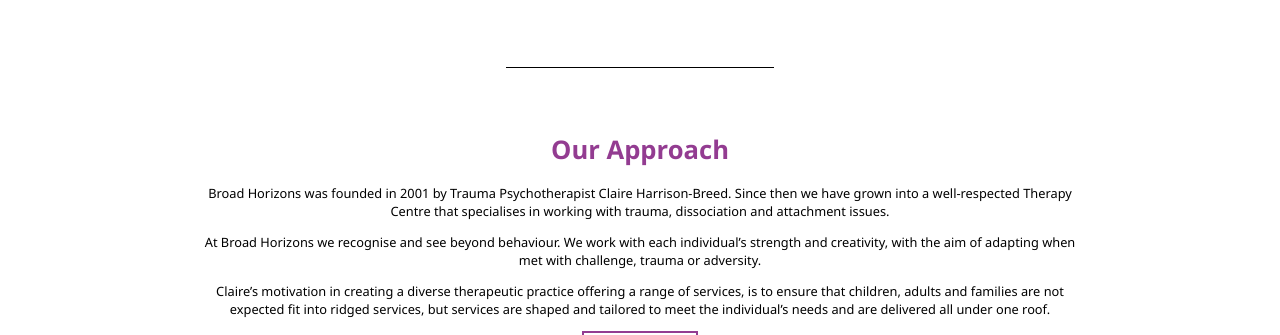
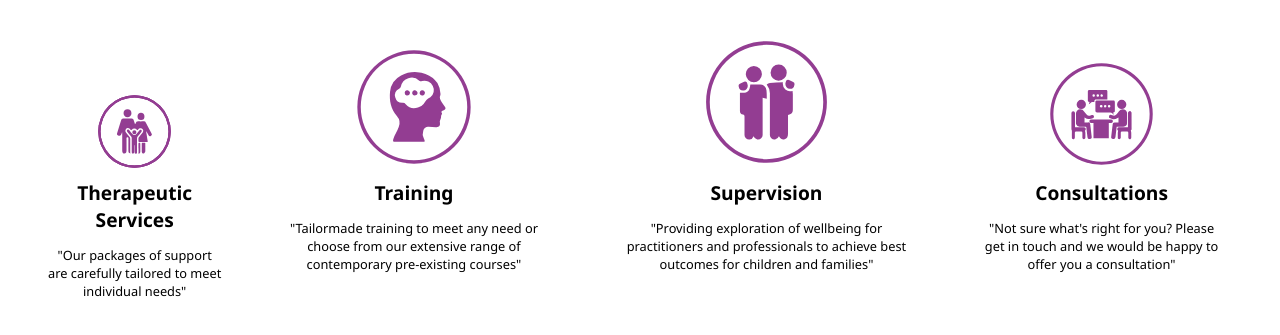
Before and after one commit to 40yostudent/tanyalecchi.com, a PHP site: page /index-wip.php in a window 1280 px wide. Shown: the part 854-1189 px from the top of the page. Run offline with PHP 8.4, Linux system fonts and the light colour scheme.

Commit message:
actual words and some images

```diff
--- a/index-wip.php
+++ b/index-wip.php
@@ -4,7 +4,7 @@
 
         <img class="banner" src="https://placeimg.com/375/250/people">
 
-        <div id="intro">
+        <!-- <div id="intro">
             <h1>our approach</h1>
             <p>Broad Horizons was founded in 2001 by Trauma Psychotherapist Claire Harrison-Breed. Since then we have
                 grown into a well-respected Therapy Centre that specialises in working with trauma, dissociation and
@@ -15,14 +15,14 @@
                 ensure that children, adults and families are not expected fit into ridged services, but services are
                 shaped and tailored to meet the individual’s needs and are delivered all under one roof.</p>
             <button>discover more</button>
-        </div>
+        </div> -->
 
         <div class="services">
             <div>
                 <img src="./images/icon-services.svg">
                 <div>
                     <h2>therapeutic services</h2>
-                    <p>Lorem ipsum dolor sit amet, consectetur adipiscing elit, sed do eiusmod tempor incididunt ut labore et dolore magna aliqua. Ut enim ad minim veniam, quis nostrud exercitation ullamco laboris nisi ut aliquip exea commodo consequat. Duis aute irure dolor in reprehenderit in voluptate velit esse cillum dolore eu fugiat nulla pariatur. Excepteur sint occaecat cupidatat non proident, sunt in culpa qui officia deserunt mollit anim id est laborum.</p>
+                    <p>"Our packages of support are carefully tailored to meet individual needs"</p>
                 </div>
             </div>
 
@@ -30,15 +30,15 @@
                 <img src="./images/icon-training.svg">
                 <div>
                     <h2>training</h2>
-                    <p>Lorem ipsum dolor sit amet, consectetur adipiscing elit, sed do eiusmod tempor incididunt ut labore et dolore magna aliqua. Ut enim ad minim veniam, quis nostrud exercitation ullamco laboris nisi ut aliquip exea commodo consequat. Duis aute irure dolor in reprehenderit in voluptate velit esse cillum dolore eu fugiat nulla pariatur. Excepteur sint occaecat cupidatat non proident, sunt in culpa qui officia deserunt mollit anim id est laborum.</p>
+                    <p>"Tailormade training to meet any need or choose from our extensive range of contemporary pre-existing courses"</p>
                 </div>
             </div>
 
             <div>
-                <img src="./images/icon-assessments.svg">
+                <img src="./images/icon-supervisions.svg">
                 <div>
-                    <h2>assessments</h2>
-                    <p>Lorem ipsum dolor sit amet, consectetur adipiscing elit, sed do eiusmod tempor incididunt ut labore et dolore magna aliqua. Ut enim ad minim veniam, quis nostrud exercitation ullamco laboris nisi ut aliquip exea commodo consequat. Duis aute irure dolor in reprehenderit in voluptate velit esse cillum dolore eu fugiat nulla pariatur. Excepteur sint occaecat cupidatat non proident, sunt in culpa qui officia deserunt mollit anim id est laborum.</p>
+                    <h2>supervision</h2>
+                    <p>"Providing exploration of wellbeing for practitioners and professionals to achieve best outcomes for children and families"</p>
                 </div>
             </div>
 
@@ -46,20 +46,20 @@
                 <img src="./images/icon-consultations.svg">
                 <div>
                     <h2>consultations</h2>
-                    <p>Lorem ipsum dolor sit amet, consectetur adipiscing elit, sed do eiusmod tempor incididunt ut labore et dolore magna aliqua. Ut enim ad minim veniam, quis nostrud exercitation ullamco laboris nisi ut aliquip exea commodo consequat. Duis aute irure dolor in reprehenderit in voluptate velit esse cillum dolore eu fugiat nulla pariatur. Excepteur sint occaecat cupidatat non proident, sunt in culpa qui officia deserunt mollit anim id est laborum.</p>
+                    <p>"Not sure what's right for you? Please get in touch and we would be happy to offer you a consultation"</p>
                 </div>
             </div>
         </div>
 
         <div id="claire">
             <h1>claire harrison - breed</h1>
-            <h3>Lorem ipsum dolor sit amet, consectetur adipiscing elit, sed do eiusmod tempor incididunt ut labore et dolore magna aliqua. Ut enim ad minim veniam, quis nostrud exercitation ullamco laboris nisi ut aliquip exea commodo consequat. Duis aute irure dolor in reprehenderit in voluptate velit esse cillum dolore eu fugiat nulla pariatur. Excepteur sint occaecat cupidatat non proident, sunt in culpa qui officia deserunt mollit anim id est laborum.</h3>
+            <h3><em>"developing the potential for change"</em></h3>
 
-            <p>Lorem ipsum dolor sit amet, consectetur adipiscing elit, sed do eiusmod tempor incididunt ut labore et dolore magna aliqua. Ut enim ad minim veniam, quis nostrud exercitation ullamco laboris nisi ut aliquip exea commodo consequat. Duis aute irure dolor in reprehenderit in voluptate velit esse cillum dolore eu fugiat nulla pariatur. Excepteur sint occaecat cupidatat non proident, sunt in culpa qui officia deserunt mollit anim id est laborum.</p>
-            <button>discover more</button>
+            <p>Welcome! Here at Broad Horizons we welcome referrals from professionals, adult self-referrals, parents and carers of children and young people. We offer a range of Psychotherapy, Therapeutic Interventions, Assessments, Clinical Supervision and Trainings all under one roof.</p>
+            <button><a href="#">about us</a></button>
         </div>
 
-        <h1 id="team-title">our team</h1>
+        <!-- <h1 id="team-title">our team</h1>
 
         <div id="team">
 
@@ -95,7 +95,7 @@
                 </div>
             </div>
 
-        </div>
+        </div> -->
 
         <div id="form">
 
--- a/styles.css
+++ b/styles.css
@@ -214,22 +214,22 @@ nav > a {
     }
 
     .services > div > img {
-        width: 30%;
-        margin: 10% 35%;
+        width: 40%;
+        margin: 0 30%;
     }
 
     .services > div > div {
         text-align: center;
 
-        width: 70%;
+        width: 80%;
 
-        margin: 1em 15%;
+        margin: 0 10%;
         float: none;
     }
 
     .services > div > div > h2 {
         color: var(--nero);
-        margin-top: 0;
+        margin: 0;
     }
 }
 
@@ -257,8 +257,6 @@ nav > a {
 }
 
 #claire {
-    /* background-image: url("https://placeimg.com/375/375/people");
-    background-color: var(--blu_trasp); */
     background: linear-gradient(var(--blu_trasp),var(--blu_trasp)), url("https://placeimg.com/375/375/people");
     color: var(--bianco);
     padding: 2em 1em;
@@ -268,10 +266,6 @@ nav > a {
 
 #claire > h1 {
     text-transform: capitalize;
-}
-
-#claire > h3 {
-
 }
 
 #claire > h3::after {
@@ -293,12 +287,14 @@ nav > a {
 }
 
 @media only screen and (min-width: 768px) {
-
+    #claire {
+        background: linear-gradient(to right, rgba(255,0,0,0) 0%, rgba(255,0,0,0) 50%, var(--blu_trasp) 50%, var(--blu_trasp) 100%), url("https://placeimg.com/375/375/people");
+        width: 100%;
+        padding-left: 50%;
+    }
 }
 
 #form {
-    /* background-image: url("https://placeimg.com/375/375/people");
-    background-color: var(--blu_trasp); */
     background: linear-gradient(var(--blu_trasp),var(--blu_trasp)), url("https://placeimg.com/375/375/any");
     color: var(--bianco);
     padding: 1em;
```
Also changed, not shown: images/icon-assessments.svg (deleted), images/icon-consultations.svg, images/icon-services.svg, images/icon-supervisions.svg (added), images/icon-training.svg, 1 other file.
